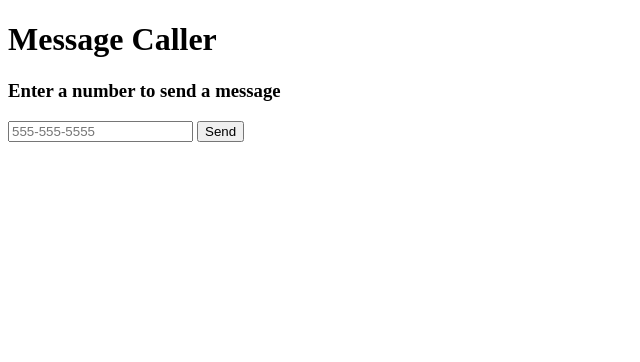
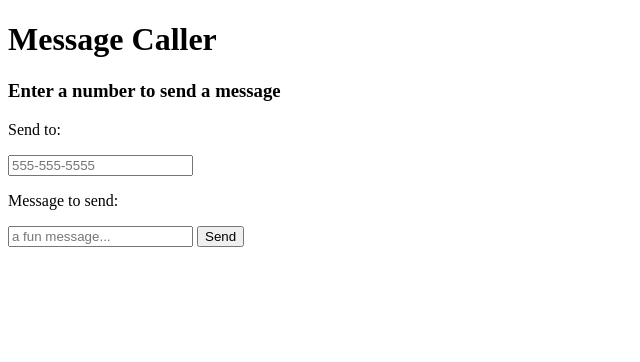
Before and after one commit to CodeNextPaco/flask_sms, a Flask app: template templates/index.html in a window 1280 px wide. Shown: the top 362 px of the page, without its empty margins (0-640 px from the left). Run offline with Flask 2, Linux system fonts and the light colour scheme; the template is opened without the code that fills it: most values are stand-ins (such as "Sample title", 1, 10 or a date in 2020).

Commit message:
updated app.py

```diff
--- a/app.py
+++ b/app.py
@@ -17,22 +17,31 @@ def index():
 def send_message():
 
     print("Sending message")
-    number = request.form["tel-input"]
-    print(number)
+    recipient_number = request.form["tel-input"]
+    message_body = request.form["message-input"]
+    prefix = "+1"
+    #print(number)
 
     #Adding a simple message
-    message = "I Love you bebe !! - Paco"
-    number = "+19252340221"
+    message = message_body
+    number = prefix+recipient_number
     print(f"message: {message}")
     #make the request
 
     #read about securing tokens in environment variables:
     # https://www.twilio.com/docs/usage/secure-credentials
-
+    print("ID: ")
+    print(os.environ['TWILIO_ACCT_ID'])
 
     twilio_acct_id = os.environ['TWILIO_ACCT_ID']
     twilio_phone_number = os.environ['TWILIO_PHONE_NUMBER']
     twilio_auth_token = os.environ['TWILIO_AUTH_TOKEN']
+    print(twilio_auth_token)
+
+    #twilio_acct_id = 'AC7dc9522a056142318ab0305ae59473dc'
+    #twilio_phone_number = '+14143124358'
+    #twilio_auth_token = 'a935012752d6cc6f60c71f2860ffb078'
+
 
     client = Client(twilio_acct_id, twilio_auth_token)
 
--- a/templates/index.html
+++ b/templates/index.html
@@ -18,7 +18,10 @@
     <div class="call-input">
 
         <form id="call-form" action="send" method="POST" >
-        <input name="tel-input" type="tel" placeholder="555-555-5555">
+            <p>Send to:</p>
+            <input name="tel-input" type="tel" placeholder="555-555-5555">
+            <p>Message to send:</p>
+            <input name="message-input" type="text" placeholder="a fun message...">
         <button type="submit">Send</button>
 
 
```
